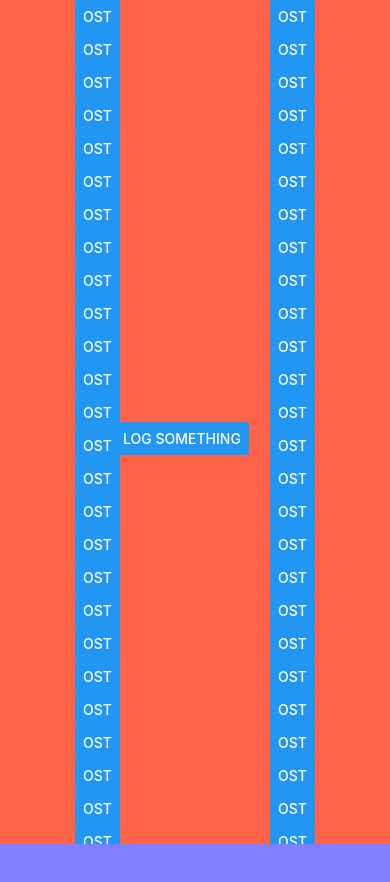
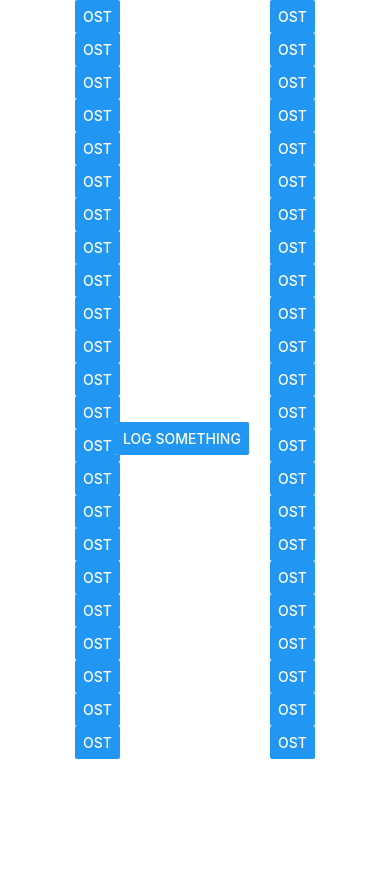
Before and after one commit to JeppeGivskud/Projekt-8---PDP2020, a React Native app in the folder App interface/HabitPageExample/: screen / in a window 390 px wide. Shown: the top 882 px of the page. After the commit the page ends 844 px from the top, so only its background shows below. Built offline with nearby package versions, Linux system fonts and the light colour scheme.

Commit message:
Kan godt lide den her behavior egentlig. Men den er en smule forkert

```diff
--- a/App interface/HabitPageExample/App.js
+++ b/App interface/HabitPageExample/App.js
@@ -32,7 +32,6 @@ export default function App() {
           top: safeAreaDimensions.y,
           height: Dimensions.get("window").height,
           width: safeAreaDimensions.width,
-          backgroundColor: "red",
         }}
       >
         <HabitPage />
@@ -42,13 +41,15 @@ export default function App() {
       {/*Bottom bar: */}
       <BottomBar
         safeAreaDimensions={safeAreaDimensions}
-        color={"blue"}
-        opacity={0.5}
-      ></BottomBar>
+        color={"khaki"}
+        opacity={0.7}
+      />
       {/*Bottom bar: */}
 
       {/*This button can log whatever */}
-      <LogButton log={safeAreaDimensions}></LogButton>
+      <LogButton
+        log={[safeAreaDimensions, Dimensions.get("window").height]}
+      ></LogButton>
       {/*This button can log whatever */}
     </View>
   );
--- a/App interface/HabitPageExample/components/BottomBar.js
+++ b/App interface/HabitPageExample/components/BottomBar.js
@@ -6,10 +6,15 @@ export default function BottomBar({ safeAreaDimensions, color, opacity }) {
       style={{
         position: "absolute",
         width: safeAreaDimensions.width,
-        height: safeAreaDimensions.height,
+
+        //This was not planned but this configuration should hide the bar if the OS doesnt have it.
+        //It'l still render though ¯\_(ツ)_/¯
+        //TODO:
+        height: Dimensions.get("window").height - safeAreaDimensions.height,
         top: Dimensions.get("window").height - safeAreaDimensions.y,
 
         backgroundColor: color,
+
         opacity: opacity,
       }}
     ></View>
--- a/App interface/HabitPageExample/components/HabitPage.js
+++ b/App interface/HabitPageExample/components/HabitPage.js
@@ -18,7 +18,7 @@ function HabitPage() {
   return (
     <View style={{ flex: 1 }}>
       <StatusBar />
-      <ScrollView style={{ flex: 1 }}>
+      <ScrollView style={{ flex: 1, marginBottom: 85 }}>
         <View style={styles.container}>
           <View style={styles.column}>
             <TestButtons></TestButtons>
@@ -34,7 +34,6 @@ function HabitPage() {
 const styles = StyleSheet.create({
   container: {
     flex: 1,
-    backgroundColor: "blue",
     flexDirection: "row",
     alignItems: "flex-start",
     justifyContent: "center",
@@ -44,7 +43,6 @@ const styles = StyleSheet.create({
     flexDirection: "column",
     alignItems: "center",
     justifyContent: "center",
-    backgroundColor: "tomato",
   },
 });
 export default HabitPage;
--- a/App interface/HabitPageExample/components/LogButton.js
+++ b/App interface/HabitPageExample/components/LogButton.js
@@ -9,6 +9,7 @@ export default function LogButton({ log }) {
         top: Dimensions.get("window").height / 2,
         left: Dimensions.get("window").width / 2 - 80,
         zIndex: 100,
+        backgroundColor: "khaki",
       }}
     >
       <Button title={"Log something"} onPress={() => console.log(log)}></Button>
```
